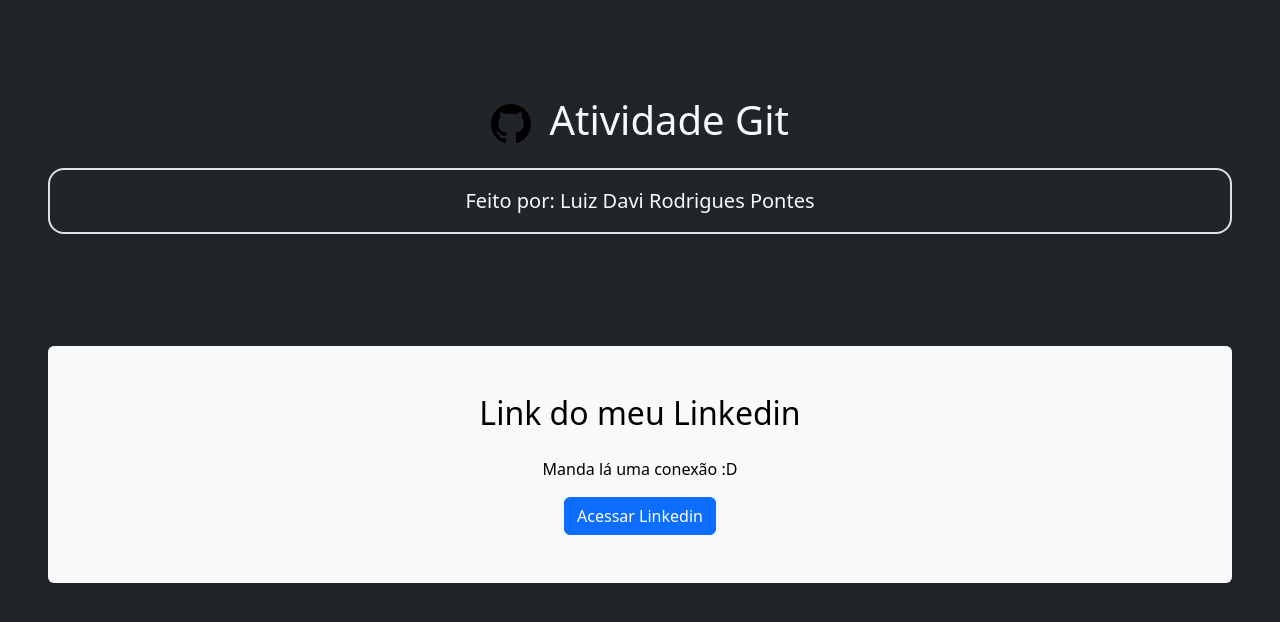
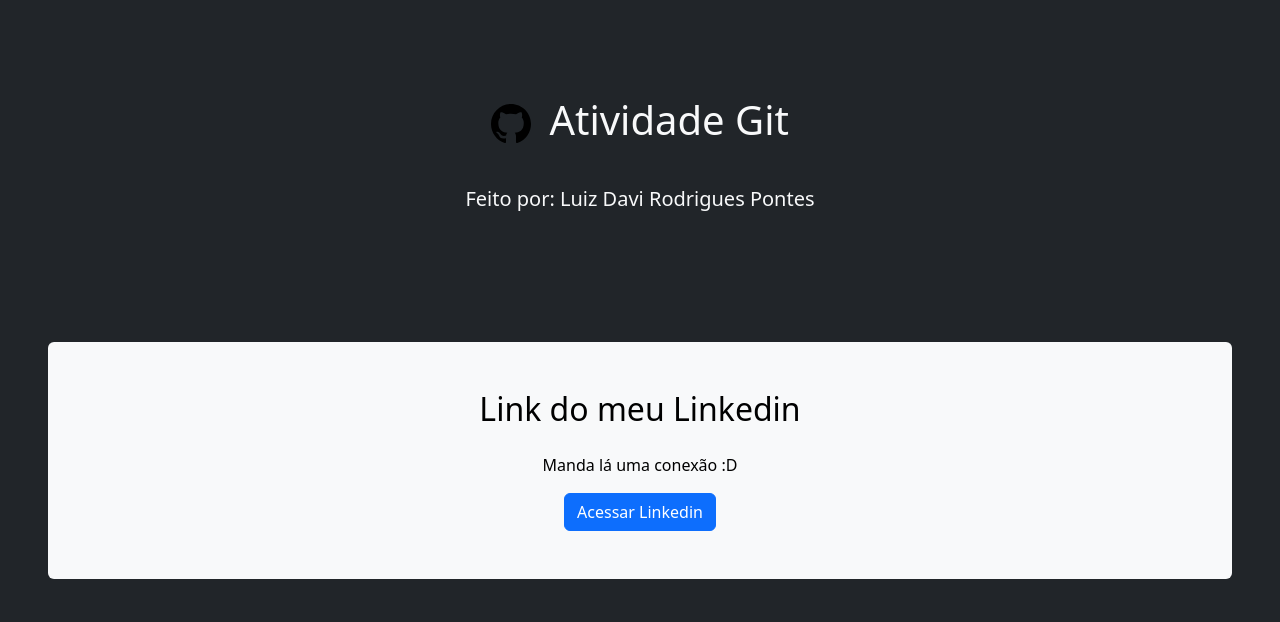
Before and after one commit to LuizDaviDS/AtividadeGitRonaldo, a website: page index.html in a window 1280 px wide. Drawn offline with nearby package versions, Linux system fonts and the light colour scheme.

Commit message:
[RFR] - Removendo borda do parágrafo do header

```diff
--- a/index.html
+++ b/index.html
@@ -13,7 +13,7 @@
             <img src="assets/github.svg" alt="Github" class="me-2" style="width: 2.5rem">
             Atividade Git
         </h1>
-        <p class="lead border border-2 p-3 rounded-4">Feito por: Luiz Davi Rodrigues Pontes</p>
+        <p class="lead p-3 rounded-4">Feito por: Luiz Davi Rodrigues Pontes</p>
     </header>
     <main class="bg-body-tertiary p-5 rounded m-5 text-black">
         <h2 class="text-center mb-4">Link do meu Linkedin</h2>
```
